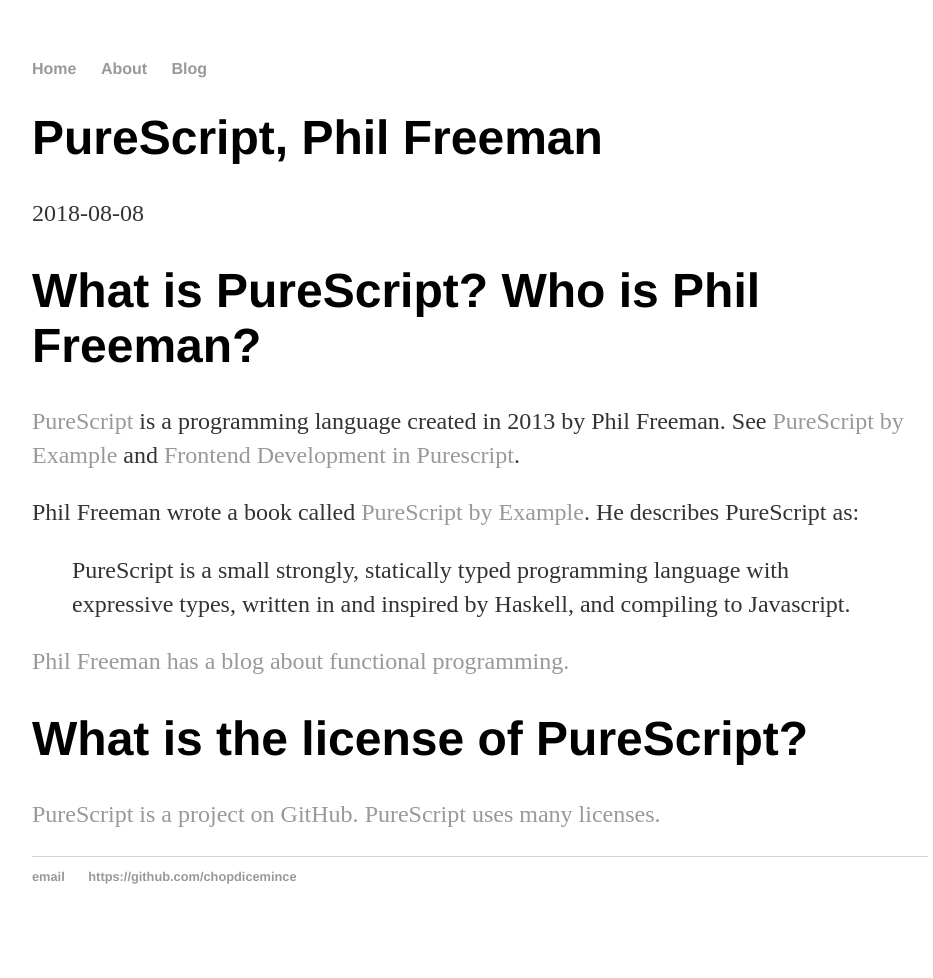
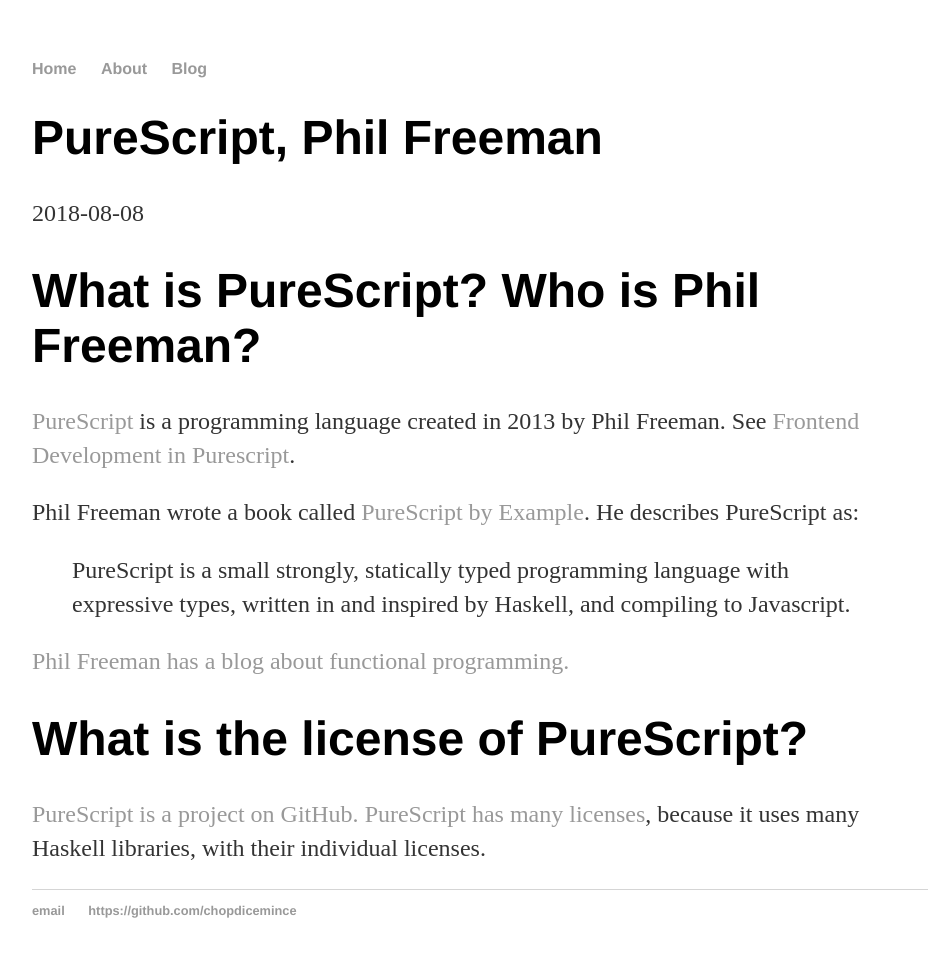
Before and after one commit to chopdicemince/chopdicemince.github.io, a Jekyll site: the page built from _posts/2018-08-08-purescript.md, in a window 1280 px wide. Shown: the whole page, without its empty margins (160-1093 px from the left). Built offline with Jekyll 4.4.1, drawn with Linux system fonts in a browser that asks for light colours; before the commit the page ends 944 px from its top, so only the background shows below that.

Commit message:
Update 2018-08-08-purescript.md

```diff
--- a/_posts/2018-08-08-purescript.md
+++ b/_posts/2018-08-08-purescript.md
@@ -6,7 +6,7 @@
 
 # What is PureScript? Who is Phil Freeman?
 
-[PureScript](http://www.purescript.org/) is a programming language created in 2013 by Phil Freeman. See [PureScript by Example](https://leanpub.com/purescript) and [Frontend Development in Purescript](bobkonf.de/2016/slides/karg.pdf).
+[PureScript](http://www.purescript.org/) is a programming language created in 2013 by Phil Freeman. See [Frontend Development in Purescript](http://bobkonf.de/2016/slides/karg.pdf).
 
 Phil Freeman wrote a book called [PureScript by Example](https://leanpub.com/purescript). He describes PureScript as:
 
@@ -16,4 +16,4 @@
 
 # What is the license of PureScript?
 
-[PureScript is a project on GitHub.](https://github.com/purescript/purescript) [PureScript uses many licenses.](https://github.com/purescript/purescript/blob/master/LICENSE)
+[PureScript is a project on GitHub.](https://github.com/purescript/purescript) [PureScript has many licenses](https://github.com/purescript/purescript/blob/master/LICENSE), because it uses many Haskell libraries, with their individual licenses.
```
